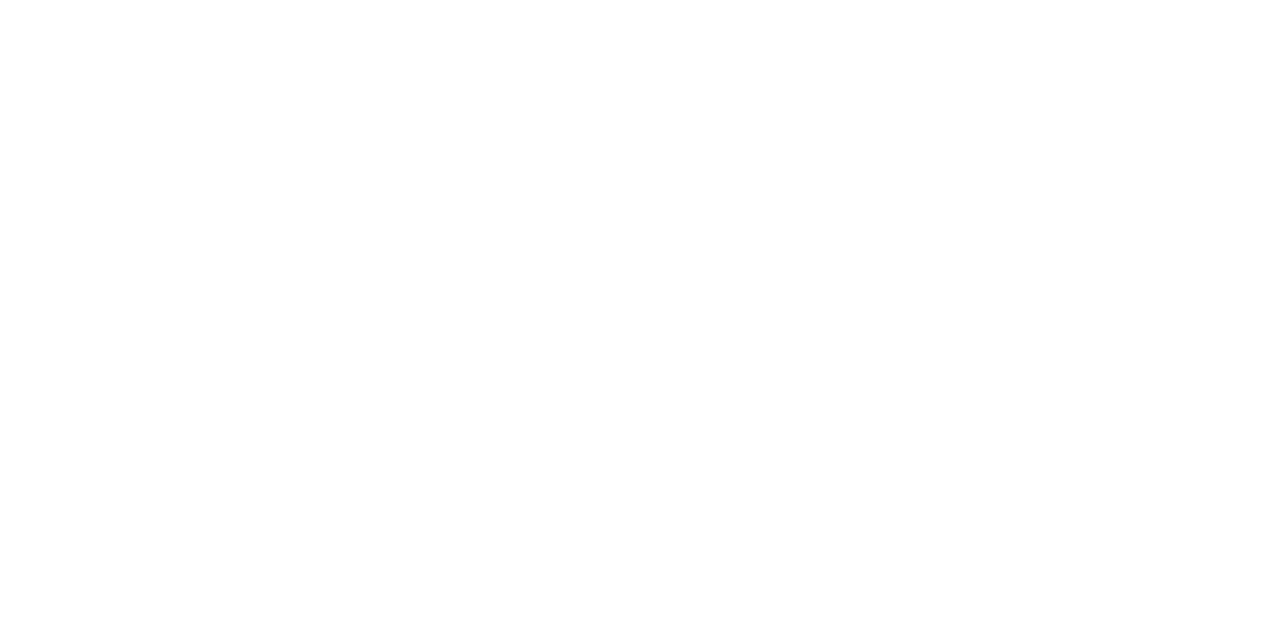
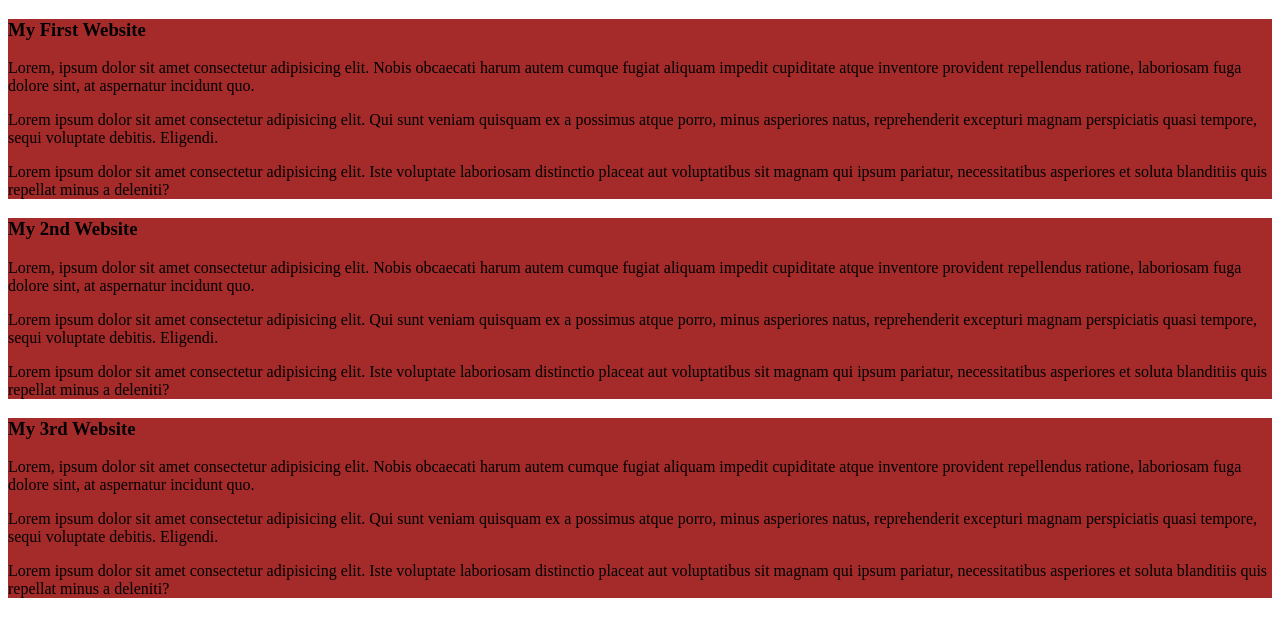
Before and after one commit to Rifat517/my-first-website, a plain HTML site: page index.html in a window 1280 px wide. Drawn offline with Linux system fonts and the light colour scheme.

Commit message:
my second commit

```diff
--- a/index.html
+++ b/index.html
@@ -4,8 +4,26 @@
     <meta charset="UTF-8">
     <meta name="viewport" content="width=device-width, initial-scale=1.0">
     <title>my first Website</title>
+    <link rel="stylesheet" href="style/blog.css">
 </head>
 <body>
-
+    <div>
+        <h3>My First Website</h3>
+        <p>Lorem, ipsum dolor sit amet consectetur adipisicing elit. Nobis obcaecati harum autem cumque fugiat aliquam impedit cupiditate atque inventore provident repellendus ratione, laboriosam fuga dolore sint, at aspernatur incidunt quo.</p>
+        <p>Lorem ipsum dolor sit amet consectetur adipisicing elit. Qui sunt veniam quisquam ex a possimus atque porro, minus asperiores natus, reprehenderit excepturi magnam perspiciatis quasi tempore, sequi voluptate debitis. Eligendi.</p>
+        <p>Lorem ipsum dolor sit amet consectetur adipisicing elit. Iste voluptate laboriosam distinctio placeat aut voluptatibus sit magnam qui ipsum pariatur, necessitatibus asperiores et soluta blanditiis quis repellat minus a deleniti?</p>
+    </div>
+    <div>
+        <h3>My 2nd Website</h3>
+        <p>Lorem, ipsum dolor sit amet consectetur adipisicing elit. Nobis obcaecati harum autem cumque fugiat aliquam impedit cupiditate atque inventore provident repellendus ratione, laboriosam fuga dolore sint, at aspernatur incidunt quo.</p>
+        <p>Lorem ipsum dolor sit amet consectetur adipisicing elit. Qui sunt veniam quisquam ex a possimus atque porro, minus asperiores natus, reprehenderit excepturi magnam perspiciatis quasi tempore, sequi voluptate debitis. Eligendi.</p>
+        <p>Lorem ipsum dolor sit amet consectetur adipisicing elit. Iste voluptate laboriosam distinctio placeat aut voluptatibus sit magnam qui ipsum pariatur, necessitatibus asperiores et soluta blanditiis quis repellat minus a deleniti?</p>
+    </div>
+    <div>
+        <h3>My 3rd Website</h3>
+        <p>Lorem, ipsum dolor sit amet consectetur adipisicing elit. Nobis obcaecati harum autem cumque fugiat aliquam impedit cupiditate atque inventore provident repellendus ratione, laboriosam fuga dolore sint, at aspernatur incidunt quo.</p>
+        <p>Lorem ipsum dolor sit amet consectetur adipisicing elit. Qui sunt veniam quisquam ex a possimus atque porro, minus asperiores natus, reprehenderit excepturi magnam perspiciatis quasi tempore, sequi voluptate debitis. Eligendi.</p>
+        <p>Lorem ipsum dolor sit amet consectetur adipisicing elit. Iste voluptate laboriosam distinctio placeat aut voluptatibus sit magnam qui ipsum pariatur, necessitatibus asperiores et soluta blanditiis quis repellat minus a deleniti?</p>
+    </div>
 </body>
 </html>
--- /dev/null
+++ b/style/blog.css
@@ -0,0 +1,3 @@
+div{
+    background-color: brown;
+}
```
